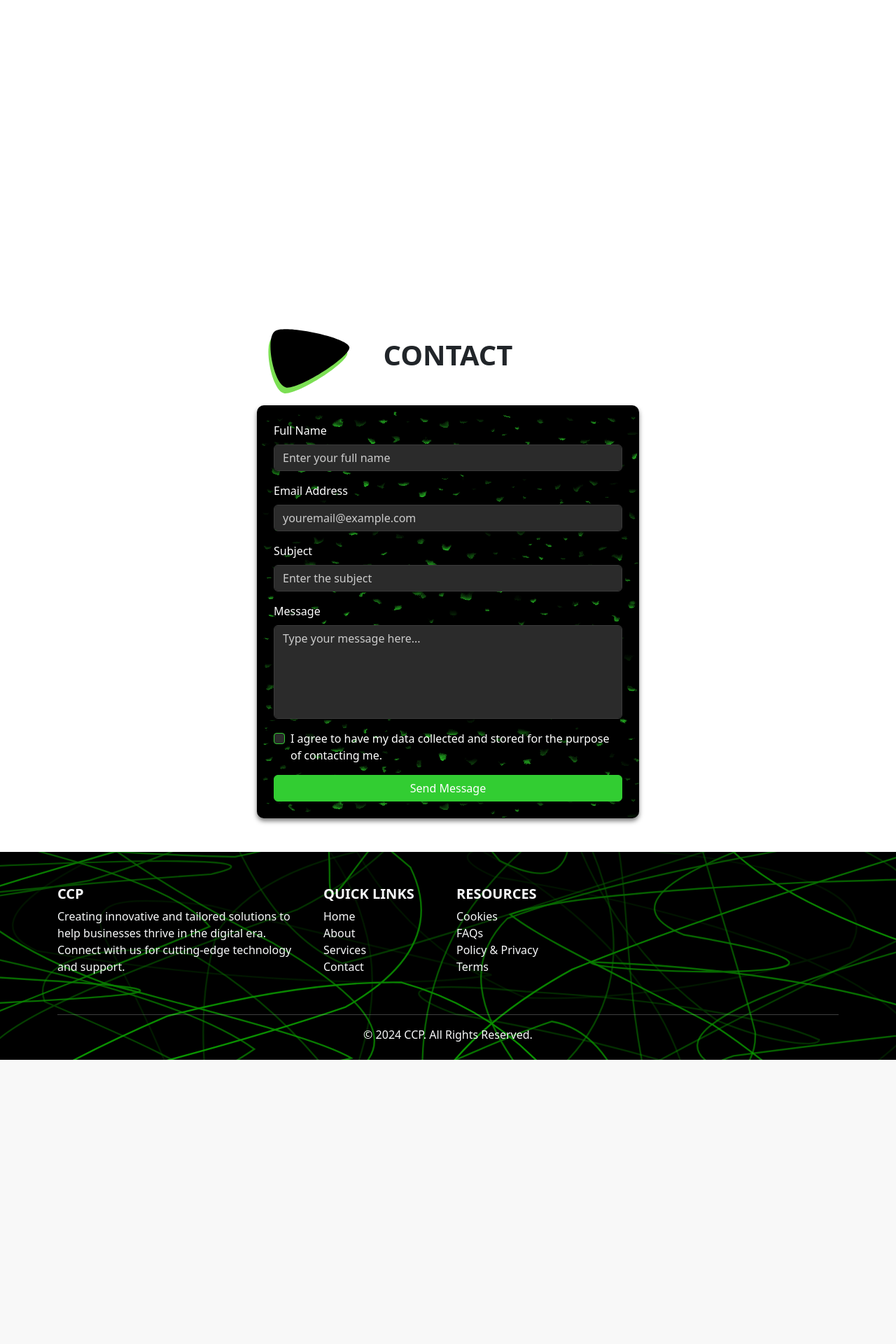
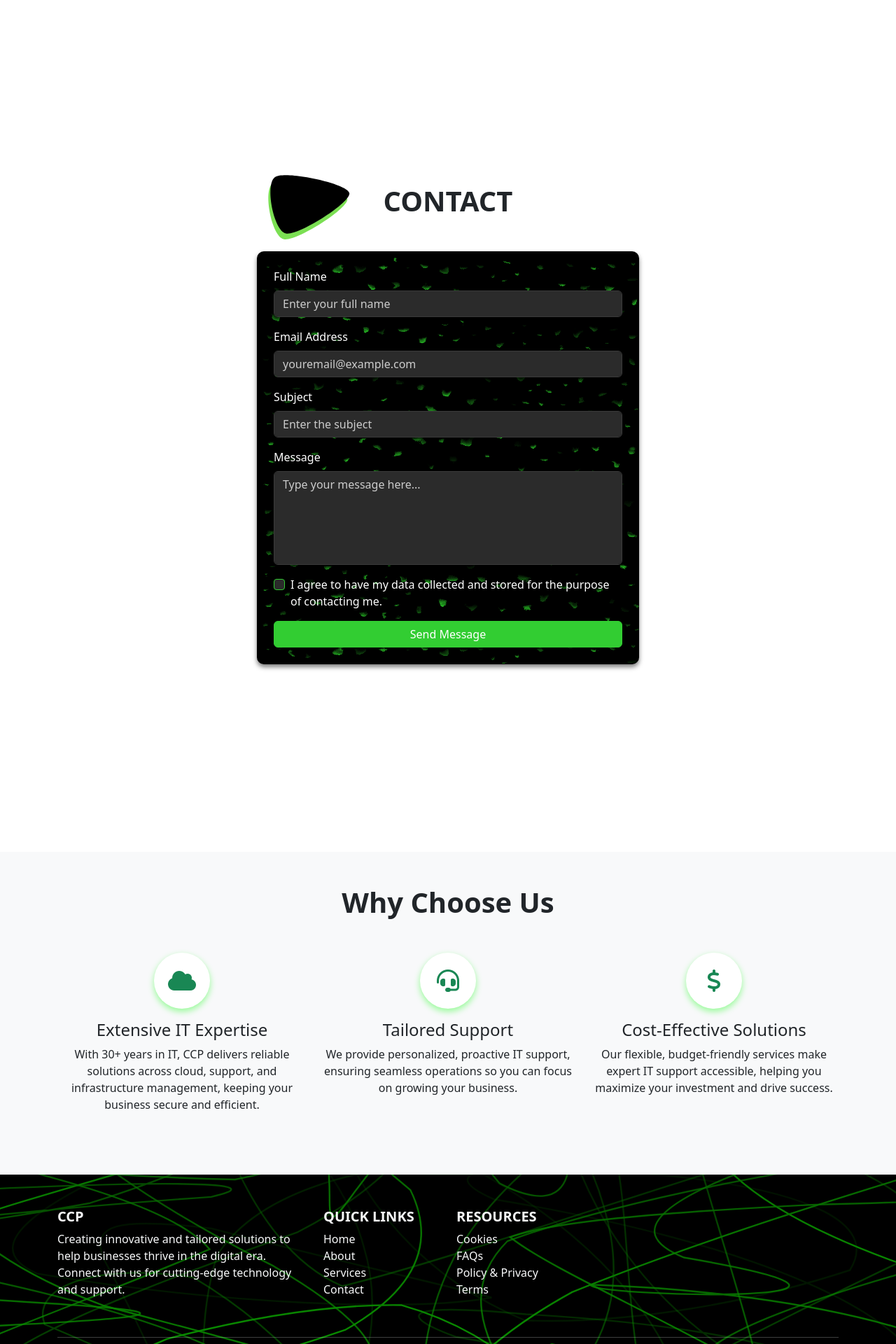
Before and after one commit to rammroumm2K/CCP-SRL, a PHP site: page / in a window 1280 px wide. Shown: the part 2807-4727 px from the top of the page at 70% size. Before the commit the page ends 4321 px from the top, so only its background shows below. Run offline with PHP 8.4, Linux system fonts and the light colour scheme; some libraries are stand-ins or nearby versions.

Commit message:
local changes updated

```diff
--- a/handmade template/css/style.css
+++ b/handmade template/css/style.css
@@ -26,6 +26,20 @@ svg {
   display: block;
   position: relative;
   top: -165px;
+}
+
+#contact-block{
+  display: block;
+  position: relative;
+  top: -220px;
+}
+
+.why-icon-style{
+  width: 80px;
+  height: 80px;
+  border-radius: 50%;
+  background: #fff;
+  box-shadow: 0 4px 10px rgba(0, 255, 0, 0.4);
 }
 
 
--- a/handmade template/index.html
+++ b/handmade template/index.html
@@ -11,6 +11,8 @@
   <link rel="stylesheet" href="css/style.css">
   <!-- Font Icon Bootstrao (for icons) -->
   <link href="https://cdn.jsdelivr.net/npm/bootstrap-icons/font/bootstrap-icons.css" rel="stylesheet">
+  <!-- Font Awesome -->
+  <link href="https://cdnjs.cloudflare.com/ajax/libs/font-awesome/6.5.0/css/all.min.css" rel="stylesheet">
 
 
 </head>
@@ -298,7 +300,7 @@
     </div>
   </section>
 
-  <div class="container my-5">
+  <div id="contact-block" class="container my-5">
     <div class="row justify-content-center">
       <svg id="svg-square-3" xmlns="http://www.w3.org/2000/svg" version="1.1"
       xmlns:xlink="http://www.w3.org/1999/xlink" xmlns:svgjs="http://svgjs.dev/svgjs" viewBox="0 0 600 600">
@@ -350,6 +352,43 @@
         </div>
     </div>
 </div>
+
+<!-- Why Choose Us Section -->
+<section class="py-5 bg-light">
+  <div class="container">
+    <h2 class="text-center mb-5 fs-1 fw-bold about-ccp">Why Choose Us</h2>
+    <div class="row text-center">
+
+      <!-- Extensive IT Expertise -->
+      <div class="col-md-4 mb-4">
+        <div class="icon-box mx-auto d-flex justify-content-center align-items-center mb-3 why-icon-style">
+          <i class="fas fa-cloud fa-2x text-success"></i>
+        </div>
+        <h4>Extensive IT Expertise</h4>
+        <p>With 30+ years in IT, CCP delivers reliable solutions across cloud, support, and infrastructure management, keeping your business secure and efficient.</p>
+      </div>
+
+      <!-- Tailored Support -->
+      <div class="col-md-4 mb-4">
+        <div class="icon-box mx-auto d-flex justify-content-center align-items-center mb-3 why-icon-style">
+          <i class="fas fa-headset fa-2x text-success"></i>
+        </div>
+        <h4>Tailored Support</h4>
+        <p>We provide personalized, proactive IT support, ensuring seamless operations so you can focus on growing your business.</p>
+      </div>
+
+      <!-- Cost-Effective Solutions -->
+      <div class="col-md-4 mb-4">
+        <div class="icon-box mx-auto d-flex justify-content-center align-items-center mb-3 why-icon-style">
+          <i class="fas fa-dollar-sign fa-2x text-success"></i>
+        </div>
+        <h4>Cost-Effective Solutions</h4>
+        <p>Our flexible, budget-friendly services make expert IT support accessible, helping you maximize your investment and drive success.</p>
+      </div>
+
+    </div>
+  </div>
+</section>
 
 
 
@@ -404,6 +443,9 @@
   <script src="https://cdn.jsdelivr.net/npm/bootstrap@5.3.0/dist/js/bootstrap.bundle.min.js"></script>
   <!-- Custom JS -->
   <script src="js/script.js"></script>
+   <!-- Font Awesome -->
+<script src="https://kit.fontawesome.com/a076d05399.js" crossorigin="anonymous"></script>
+
 
 </body>
 
```
